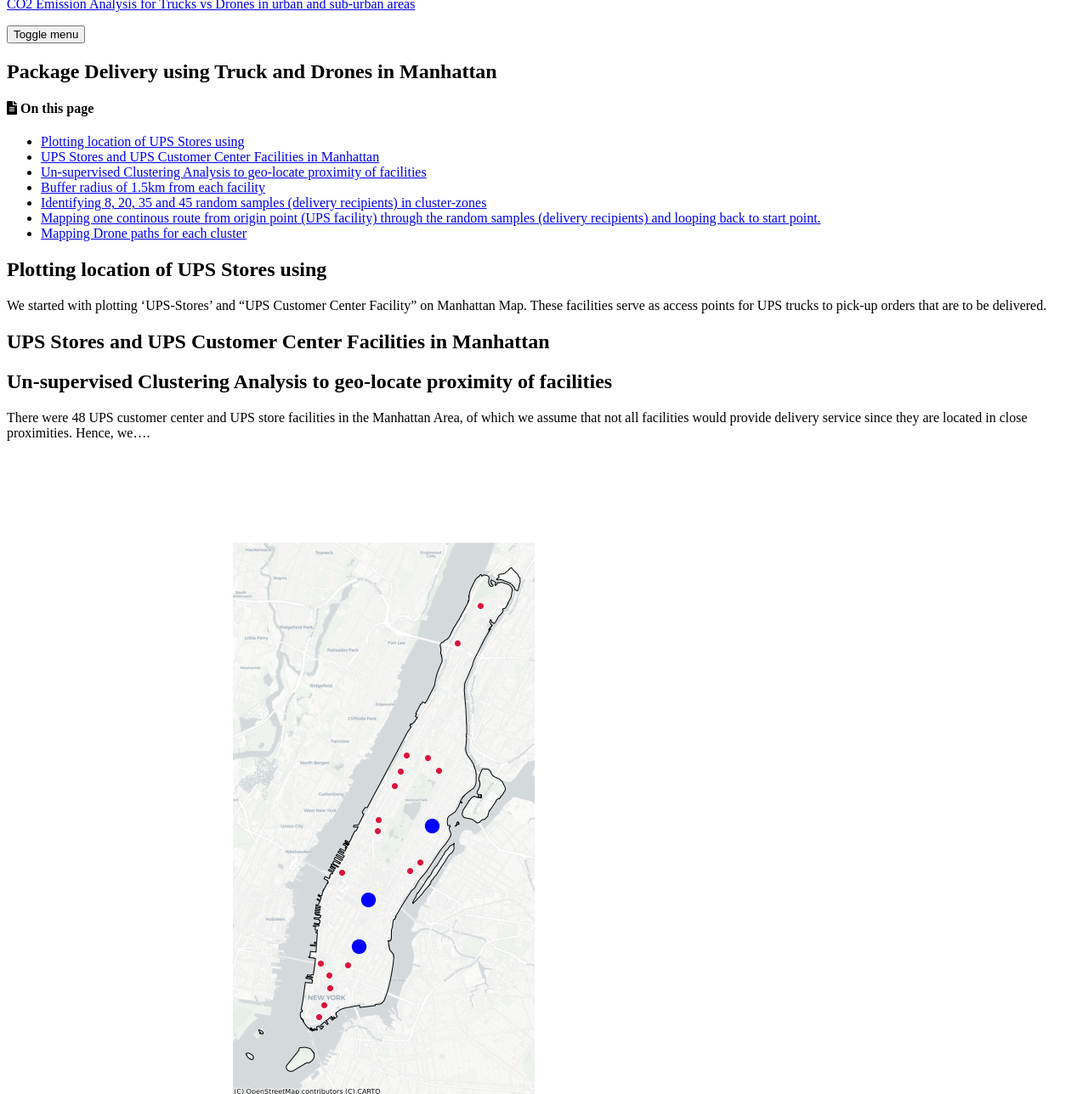
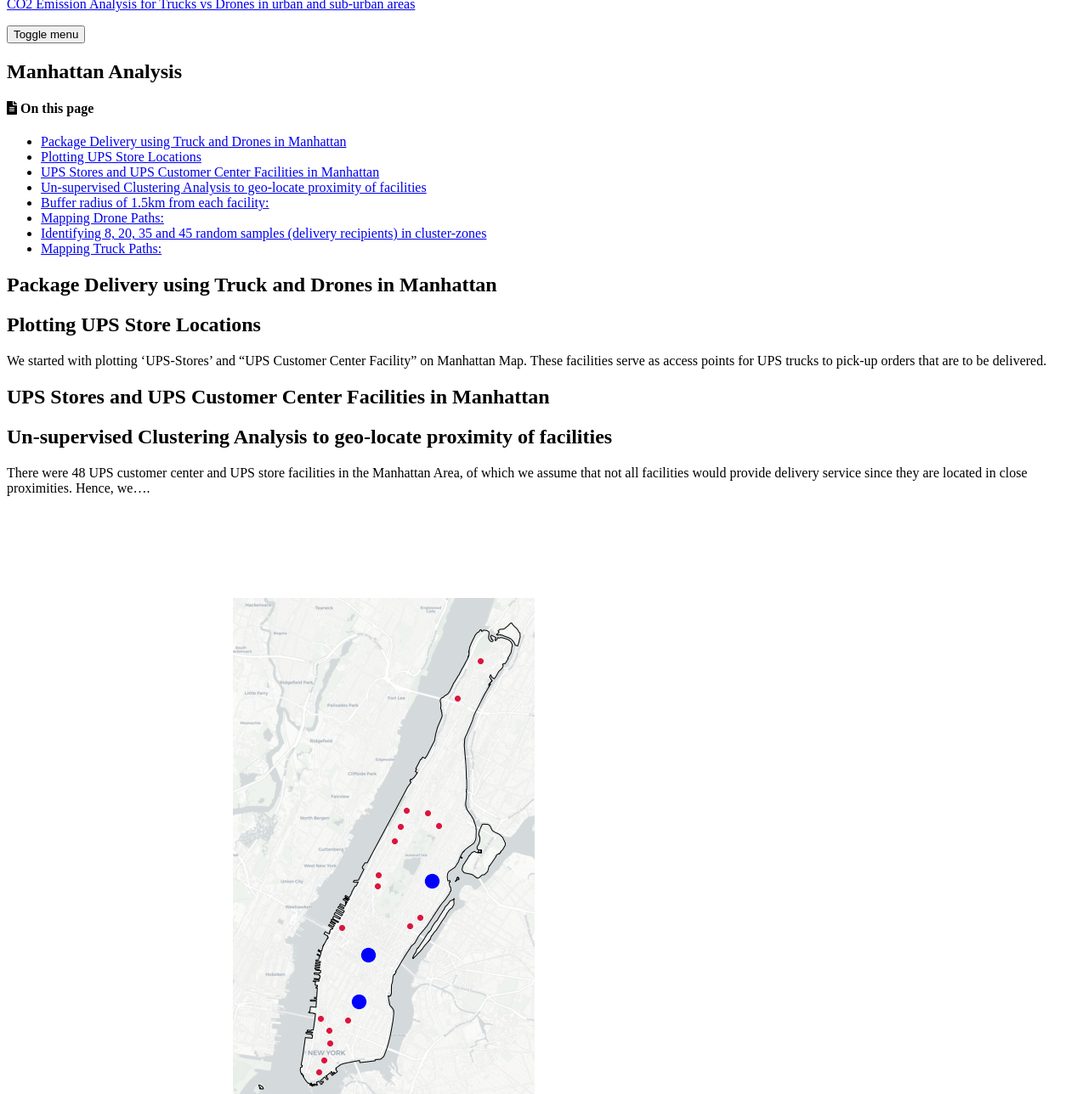
Before and after one commit to suryajps/Spatial-Analysis-for-Drone-vs-Truck-Deliveries-, a Jekyll site: the page built from _posts/2020-12-21-Manhattan-Analysis.md, in a window 1280 px wide and 1400 px high, cut to the strip 112-1400 px from the top of the window. Shown: the whole strip at 85% size. Built offline with Jekyll 4.4.1, drawn with Linux system fonts in a browser that asks for light colours; cached includes are drawn as plain includes; nearby versions of some CDN libraries; some of the changed text lies outside the part shown.

Commit message:
Update 2020-12-21-Manhattan-Analysis.md

```diff
--- a/_posts/2020-12-21-Manhattan-Analysis.md
+++ b/_posts/2020-12-21-Manhattan-Analysis.md
@@ -1,5 +1,5 @@
 ---
-title: "Package Delivery using Truck and Drones in Manhattan"
+title: "Manhattan Analysis"
 date: 2020-12-21
 published: true
 tags: [dataviz, matplotlib]
@@ -16,8 +16,8 @@
 toc_sticky: true
 read_time: false
 ---
-
-## Plotting location of UPS Stores using
+## Package Delivery using Truck and Drones in Manhattan
+## Plotting UPS Store Locations
 
 We started with plotting 'UPS-Stores' and "UPS Customer Center Facility" on Manhattan Map. These facilities serve as access points for UPS trucks to pick-up orders that are to be delivered.
 
@@ -30,16 +30,23 @@
 
 ![nyc-ml]({{ site.url }}{{ site.baseurl }}/assets/images/NYC_ML.png)
 
-## Buffer radius of 1.5km from each facility
+## Buffer radius of 1.5km from each facility:
 
 ![nyc-buffer]({{ site.url }}{{ site.baseurl }}/assets/images/NYC_Buffer.png)
+
+## Mapping Drone Paths:
+Here a straight line path is plotted assuming drones would fly over the buildings to its destination point.
+
+![nyc-buffer]({{ site.url }}{{ site.baseurl }}/assets/images/drones.png)
+
 
 ## Identifying 8, 20, 35 and 45 random samples (delivery recipients) in cluster-zones
 Selection of number of sample points was based on ....
 
 ![nyc-buffer]({{ site.url }}{{ site.baseurl }}/assets/images/random points_nyc.png)
 
-## Mapping one continous route from origin point (UPS facility) through the random samples (delivery recipients) and looping back to start point.
+## Mapping Truck Paths:
+Mapping one continous route from origin point (UPS facility) through the random samples (delivery recipients) and looping back to start point.
 
 Truck path for 8 delivery locations
 <div id="folium-chart-2"></div>
@@ -53,10 +60,4 @@
 Truck path for 45 delivery locations
 <div id="folium-chart-5"></div>
 
-From the above analysis, we calculated the Vehicle Miles Traveled and associated CO2 Emissions for Trucks
-
-## Mapping Drone paths for each cluster
-
-![nyc-buffer]({{ site.url }}{{ site.baseurl }}/assets/images/drones.png)
-
-Here a straight line path is plotted assuming drones would fly over the buildings to its destination point.
+From the above analysis, we calculated the Vehicle Miles Traveled and associated CO2 Emissions for Trucks.
```
